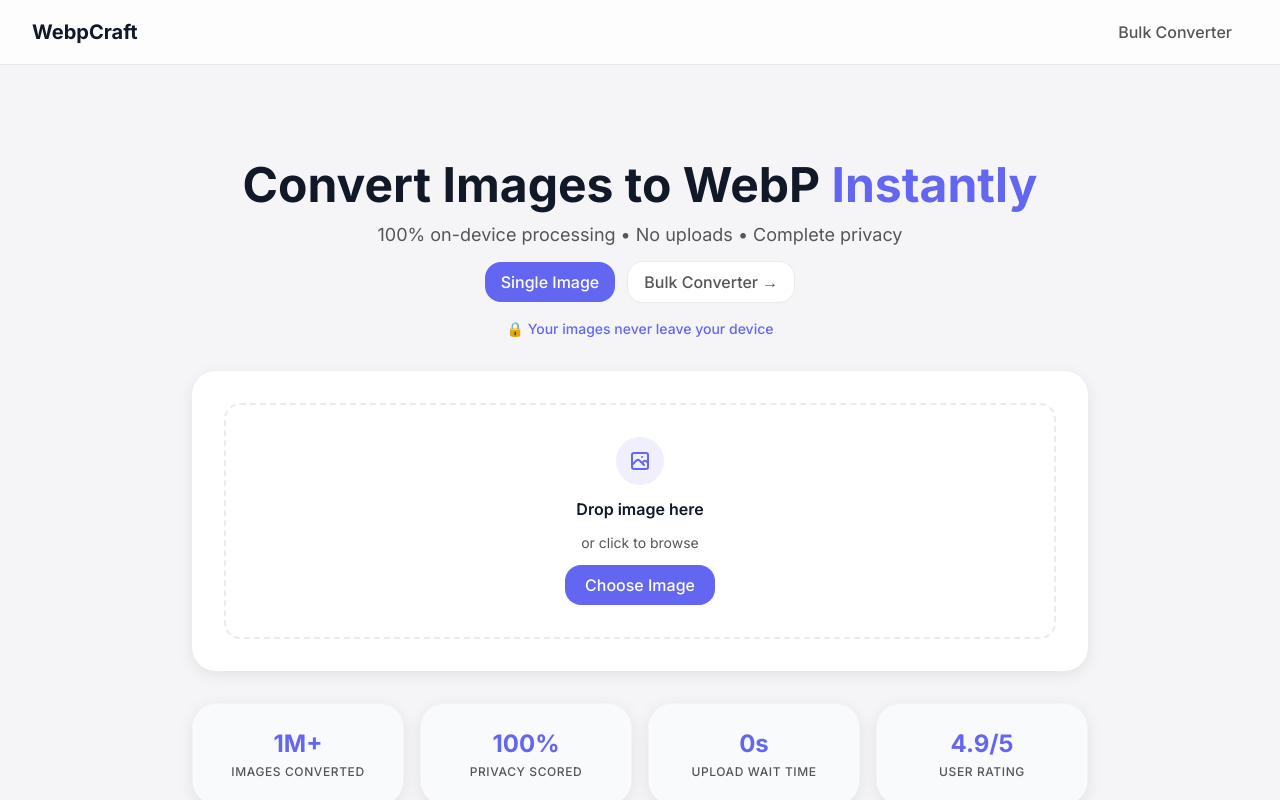
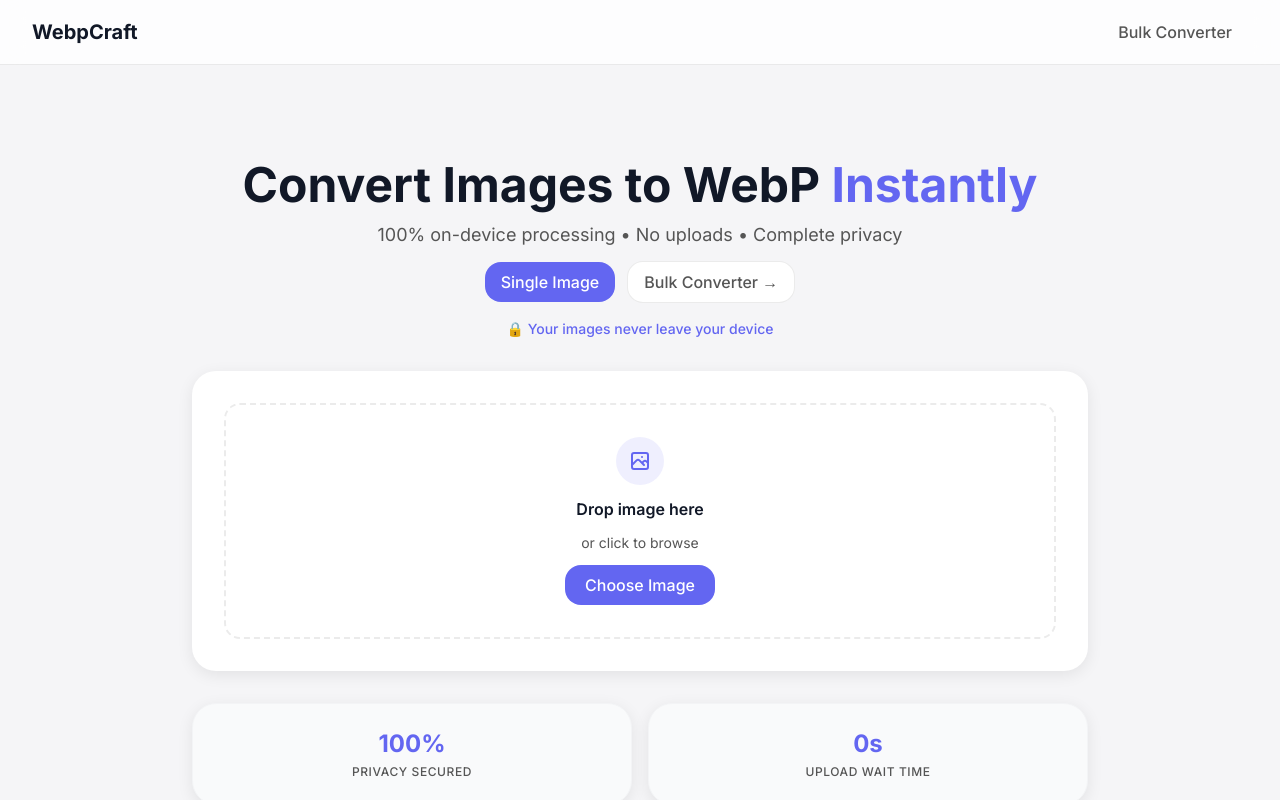
Before and after one commit to developerasaad/WebpCraft, a Next.js app: page / in a window 1280 px wide. Shown: the top 800 px of the page. Built offline with nearby package versions, Linux system fonts and the light colour scheme.

Commit message:
crosschecked for any fake data

```diff
--- a/app/page.tsx
+++ b/app/page.tsx
@@ -118,29 +118,7 @@
                             "ZIP Download",
                             "Privacy-First Design"
                         ],
-                        "screenshot": "https://webpcraft.vercel.app/screenshot.png",
-                        "aggregateRating": {
-                            "@type": "AggregateRating",
-                            "ratingValue": "4.8",
-                            "bestRating": "5",
-                            "worstRating": "1",
-                            "ratingCount": "1250"
-                        },
-                        "review": [
-                            {
-                                "@type": "Review",
-                                "reviewRating": {
-                                    "@type": "Rating",
-                                    "ratingValue": "5",
-                                    "bestRating": "5"
-                                },
-                                "author": {
-                                    "@type": "Person",
-                                    "name": "Web Developer"
-                                },
-                                "reviewBody": "Perfect tool for optimizing website images. The privacy-first approach is exactly what we needed."
-                            }
-                        ]
+                        "screenshot": "https://webpcraft.vercel.app/screenshot.png"
                     }),
                 }}
             />
--- a/components/ui/TrustSignals.tsx
+++ b/components/ui/TrustSignals.tsx
@@ -2,23 +2,15 @@
 
 export function TrustSignals() {
     return (
-        <div className="grid grid-cols-2 md:grid-cols-4 gap-4 my-8">
-            <Card className="bg-gray-50 border border-gray-100 flex flex-col items-center justify-center p-4 text-center">
-                <span className="text-2xl font-bold text-accent mb-1">1M+</span>
-                <span className="text-xs text-softText font-medium uppercase tracking-wider">Images Converted</span>
-            </Card>
+        <div className="grid grid-cols-2 gap-4 my-8">
             <Card className="bg-gray-50 border border-gray-100 flex flex-col items-center justify-center p-4 text-center">
                 <span className="text-2xl font-bold text-accent mb-1">100%</span>
-                <span className="text-xs text-softText font-medium uppercase tracking-wider">Privacy Scored</span>
+                <span className="text-xs text-softText font-medium uppercase tracking-wider">Privacy Secured</span>
             </Card>
             <Card className="bg-gray-50 border border-gray-100 flex flex-col items-center justify-center p-4 text-center">
                 <span className="text-2xl font-bold text-accent mb-1">0s</span>
                 <span className="text-xs text-softText font-medium uppercase tracking-wider">Upload Wait Time</span>
             </Card>
-            <Card className="bg-gray-50 border border-gray-100 flex flex-col items-center justify-center p-4 text-center">
-                <span className="text-2xl font-bold text-accent mb-1">4.9/5</span>
-                <span className="text-xs text-softText font-medium uppercase tracking-wider">User Rating</span>
-            </Card>
         </div>
     );
 }
```
